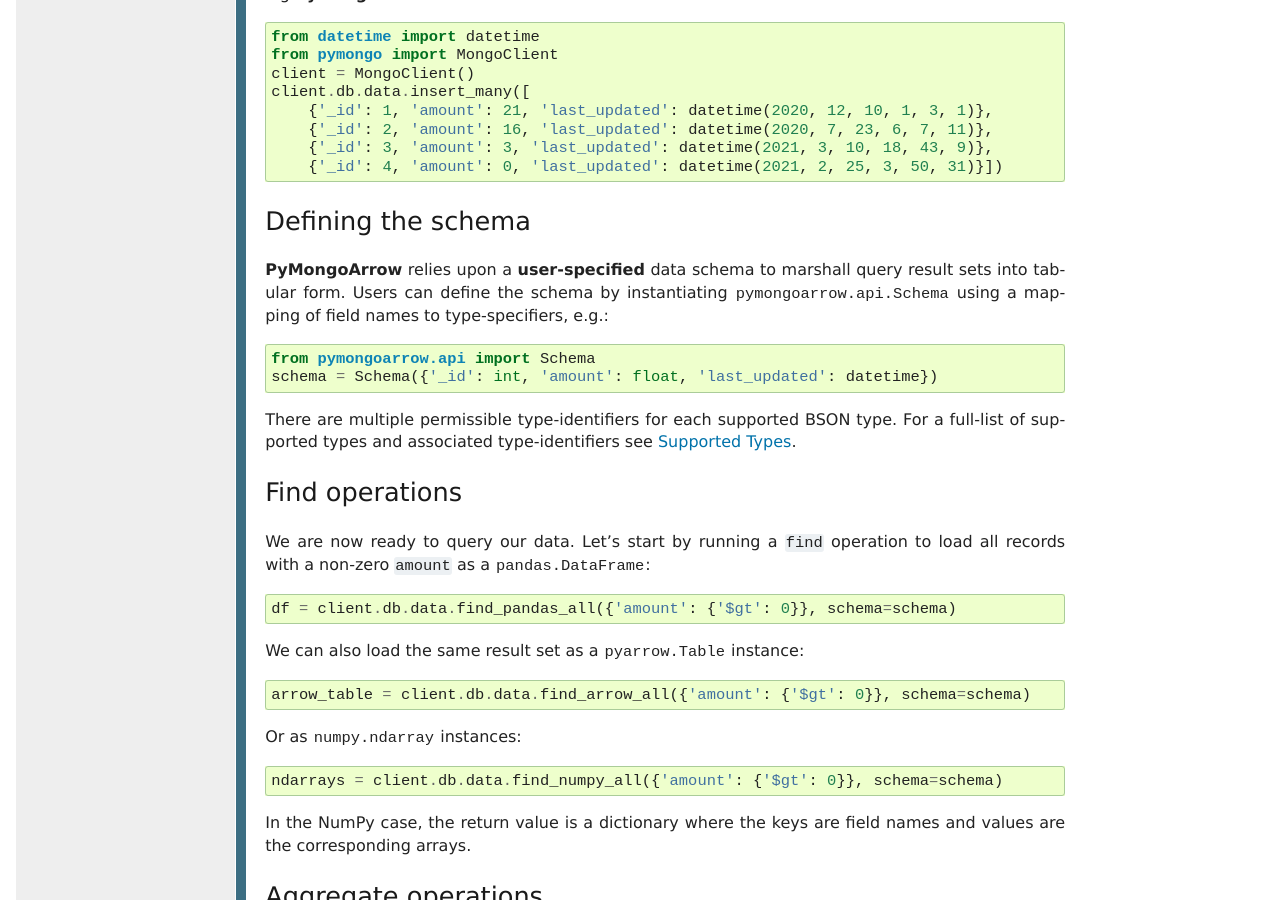
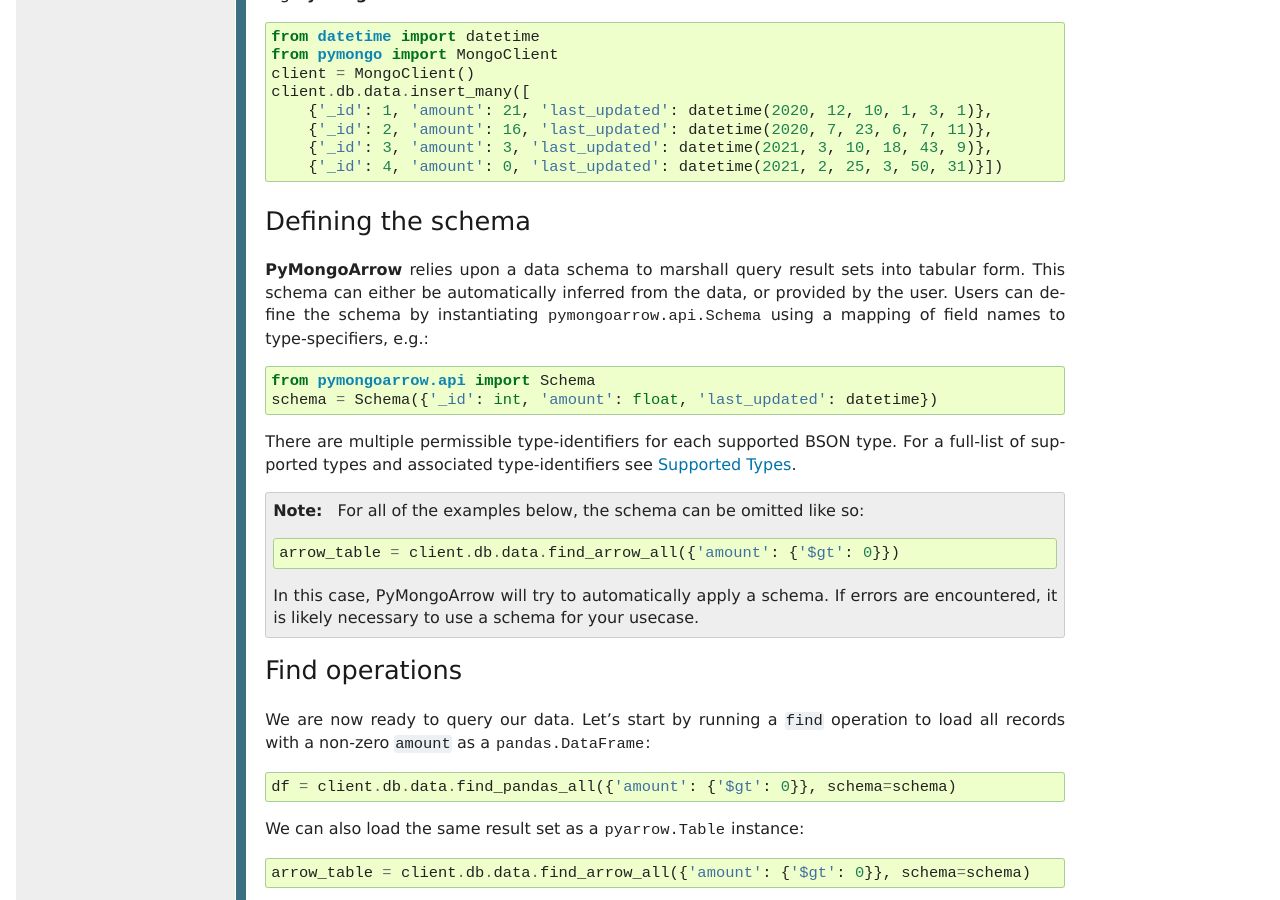
Before and after one commit to mongodb-labs/mongo-arrow, a Sphinx documentation site: the page built from bindings/python/docs/source/quickstart.rst, in a window 1280 px wide and 900 px high, scrolled down 938 px. Built offline with Sphinx 7.4.7, drawn with Linux system fonts in a browser that asks for light colours.

Commit message:
initial commit

```diff
--- a/bindings/python/docs/source/quickstart.rst
+++ b/bindings/python/docs/source/quickstart.rst
@@ -58,8 +58,9 @@ query. We can do so using **PyMongo**::
 
 Defining the schema
 -------------------
-**PyMongoArrow** relies upon a **user-specified** data schema to marshall
-query result sets into tabular form. Users can define the schema by
+**PyMongoArrow** relies upon a data schema to marshall
+query result sets into tabular form. This schema can either be automatically inferred from the data,
+or provided by the user. Users can define the schema by
 instantiating :class:`pymongoarrow.api.Schema` using a mapping of field names
 to type-specifiers, e.g.::
 
@@ -69,6 +70,13 @@ to type-specifiers, e.g.::
 There are multiple permissible type-identifiers for each supported BSON type.
 For a full-list of supported types and associated type-identifiers see
 :doc:`supported_types`.
+
+.. note::
+   For all of the examples below, the schema can be omitted like so::
+
+    arrow_table = client.db.data.find_arrow_all({'amount': {'$gt': 0}})
+   In this case, PyMongoArrow will try to automatically apply a schema.
+   If errors are encountered, it is likely necessary to use a schema for your usecase.
 
 Find operations
 ---------------
```
Also changed, not shown: bindings/python/README.rst.
